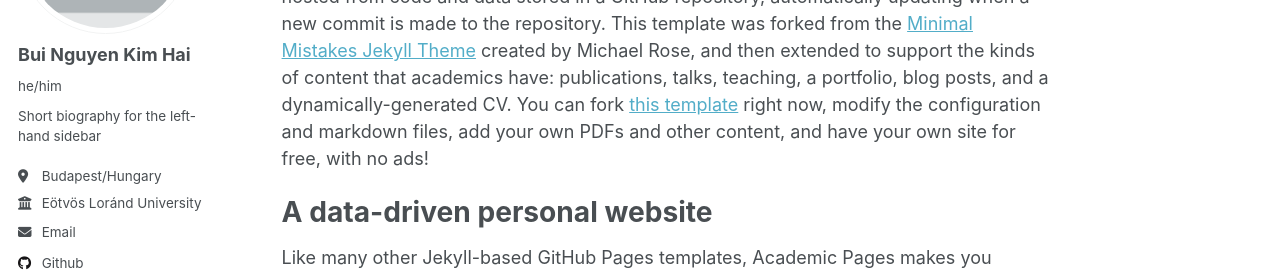
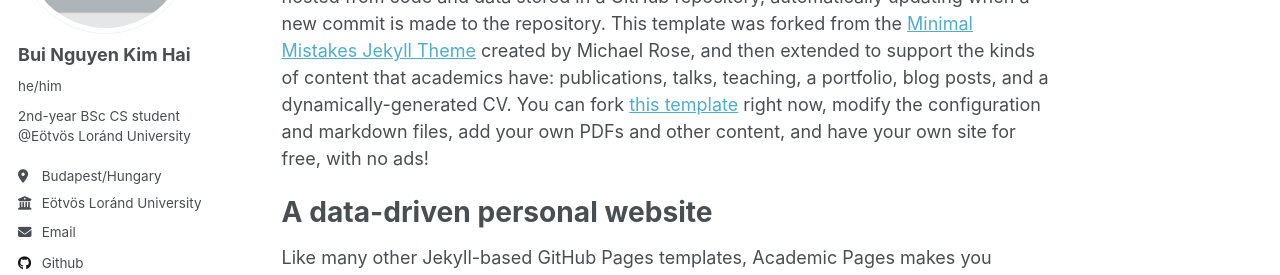
Before and after one commit to whynotkimhari/whynotkimhari.github.io, a Jekyll site: the page built from _pages/about.md, in a window 1280 px wide. Shown: the part 247-522 px from the top of the page. Built offline with Jekyll 4.4.1, drawn with Linux system fonts in a browser that asks for light colours.

Commit message:
Update _config.yml

```diff
--- a/_config.yml
+++ b/_config.yml
@@ -24,7 +24,7 @@
   avatar           : "profile.png"
   name             : "Bui Nguyen Kim Hai"
   pronouns         : "he/him"
-  bio              : "Short biography for the left-hand sidebar"
+  bio              : "2nd-year BSc CS student @Eötvös Loránd University"
   location         : "Budapest/Hungary"
   employer         : "Eötvös Loránd University"
   uri              : # URL
```
